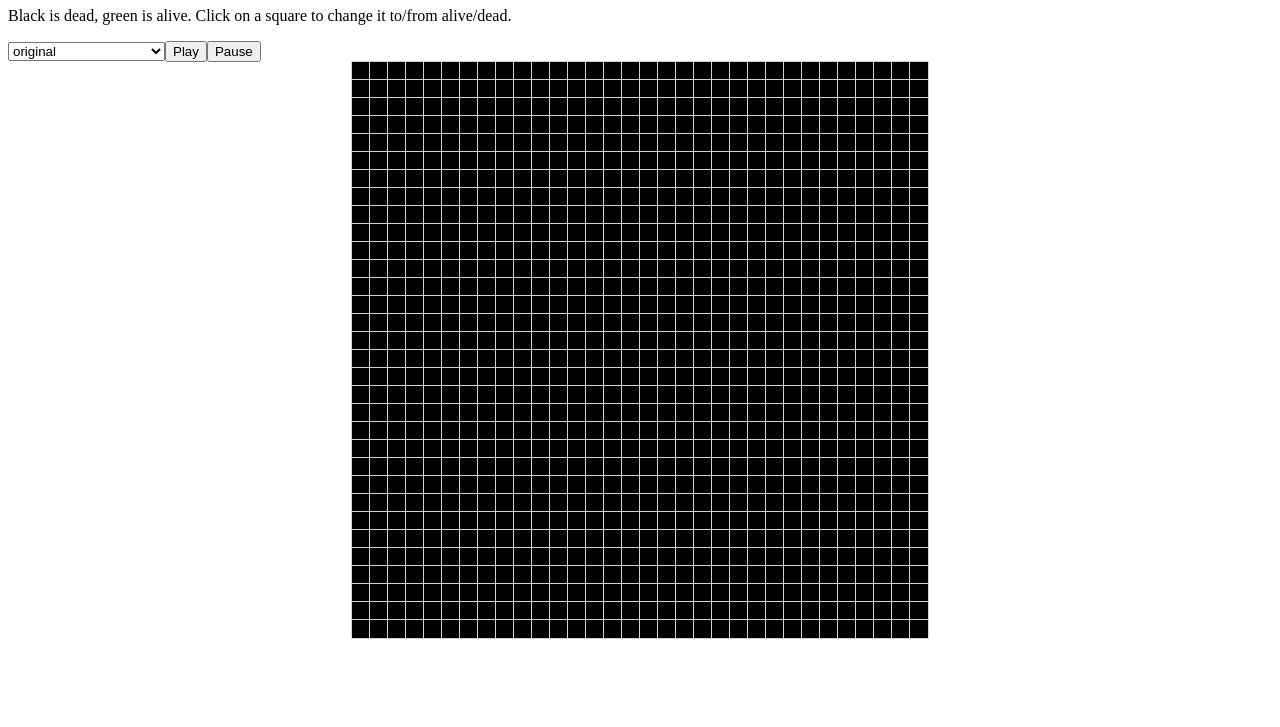
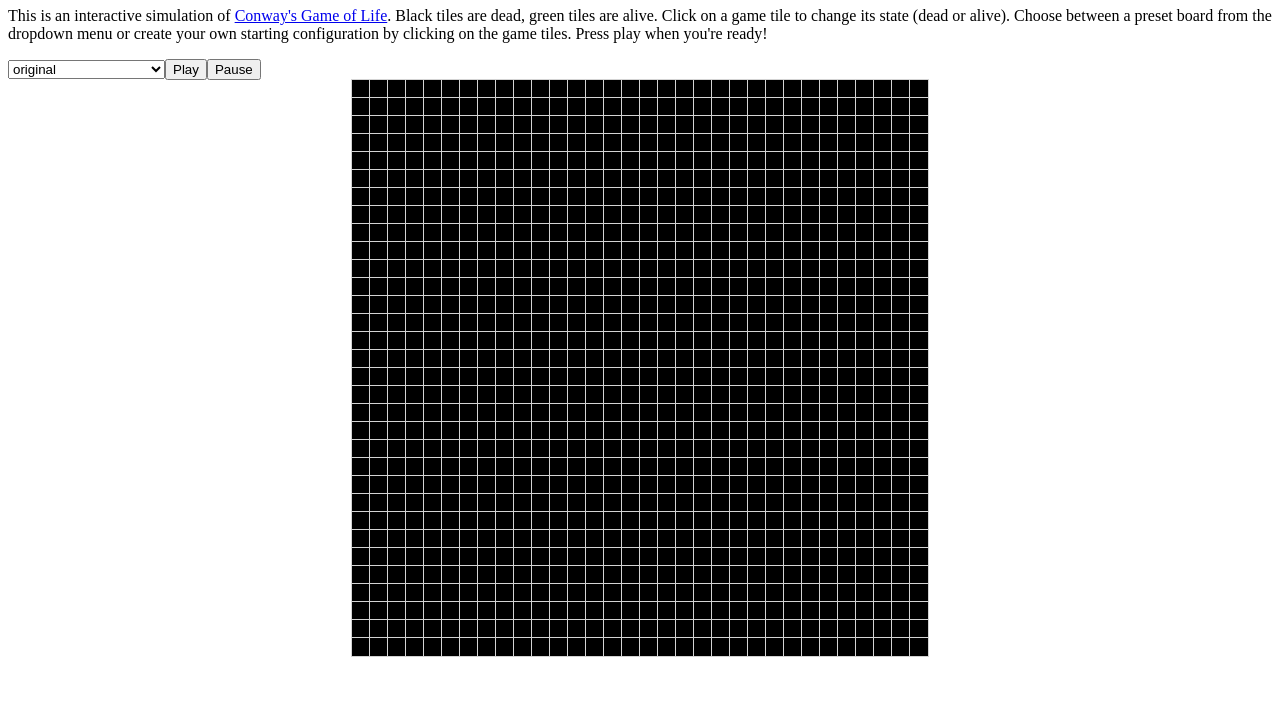
Before and after one commit to charliemj/game-of-life, a plain HTML site: page index.html in a window 1280 px wide. Shown: the part 73-800 px from the top of the page. Drawn offline with nearby package versions, Linux system fonts and the light colour scheme.

Commit message:
updated index.html

```diff
--- a/index.html
+++ b/index.html
@@ -7,7 +7,7 @@
 
 <body>
 	<h1>Conway's Game of Life</h1>
-	<p>Black is dead, green is alive. Click on a square to change it to/from alive/dead.</p>
+	<p>This is an interactive simulation of <a href="https://en.wikipedia.org/wiki/Conway%27s_Game_of_Life">Conway's Game of Life</a>. Black tiles are dead, green tiles are alive. Click on a game tile to change its state (dead or alive). Choose between a preset board from the dropdown menu or create your own starting configuration by clicking on the game tiles. Press play when you're ready!</p>
 	<!--the grid-->
 	<div id="buttonLayer">
 		<div id="outer">
```
